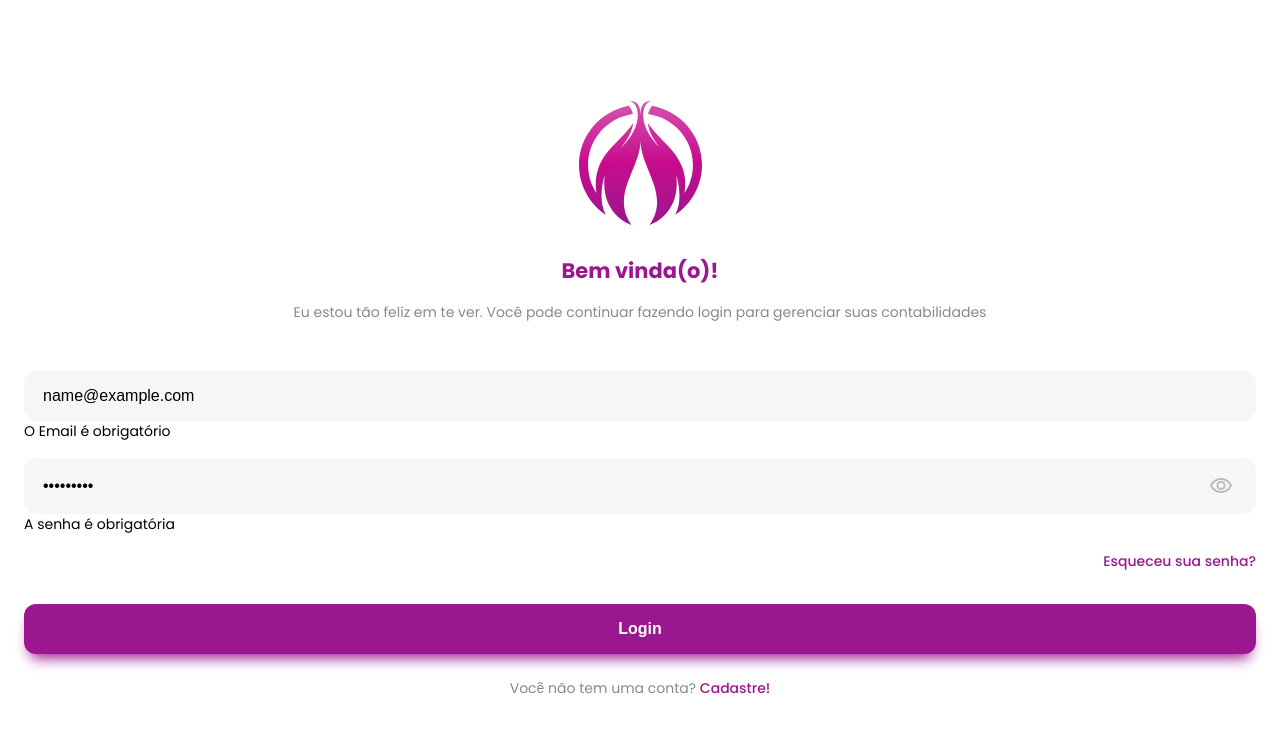
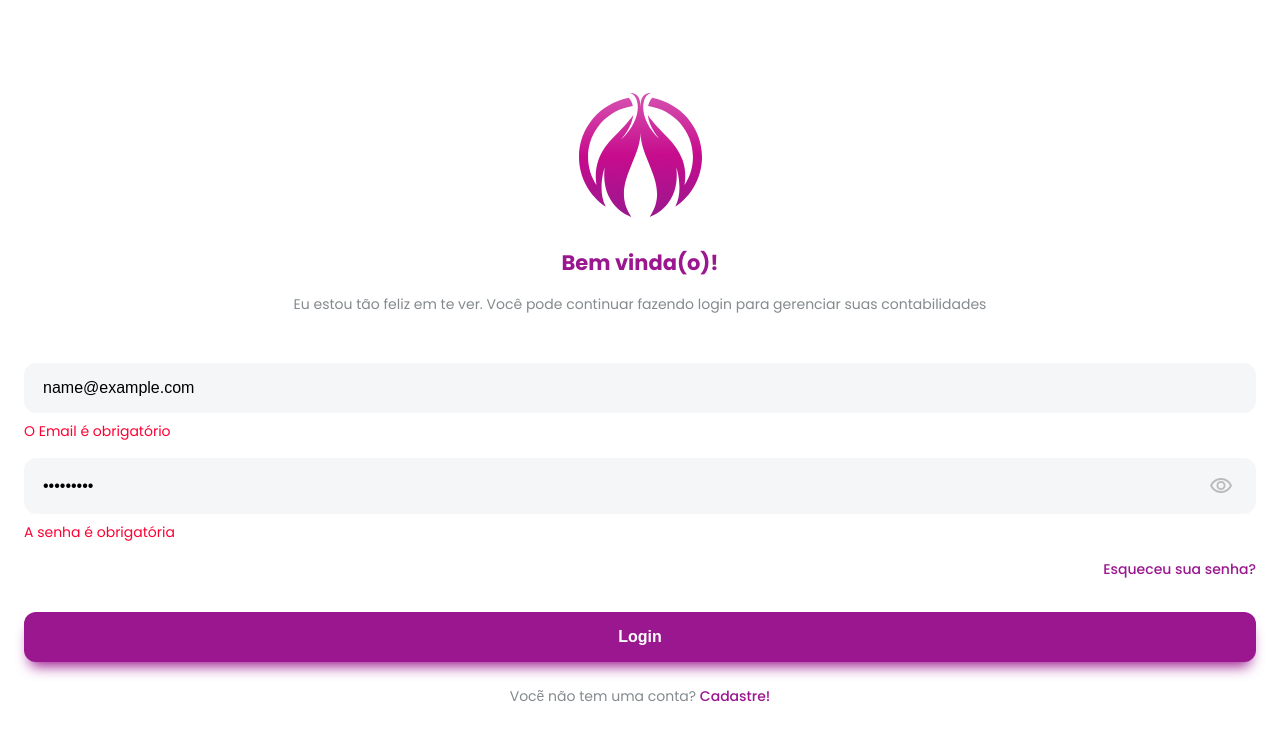
Before and after one commit to jadir-junior/cebs-frontend, an Angular app: page /login in a window 1280 px wide. Both pictures are taken after typing "name@example.com", "Sample123" into the empty fields and a click on the button "Login". Shown: the top 740 px of the page. Built offline with nearby package versions, Linux system fonts and the light colour scheme.

Commit message:
:construction: create component error

```diff
--- /dev/null
+++ b/src/app/components/external/error/error.component.ts
@@ -0,0 +1,15 @@
+import { Component } from '@angular/core'
+
+@Component({
+  selector: 'cebs-error',
+  template: ` <div class="error"><ng-content></ng-content></div> `,
+  styles: [
+    `
+      .error {
+        color: var(--text-error);
+        margin-top: 8px;
+      }
+    `,
+  ],
+})
+export class ErrorComponent {}
--- /dev/null
+++ b/src/app/modules/login/login.component.html
@@ -0,0 +1,50 @@
+<cebs-container>
+  <div class="wrapper-logo">
+    <cebs-logo></cebs-logo>
+  </div>
+  <cebs-title color="primary">Bem vinda(o)!</cebs-title>
+  <div class="wrapper-text">
+    <cebs-text>
+      Eu estou tão feliz em te ver. Você pode continuar fazendo login para gerenciar suas
+      contabilidades
+    </cebs-text>
+  </div>
+  <form [formGroup]="form" (submit)="onSubmit(form)" style="width: 100%">
+    <div class="wrapper-input">
+      <cebs-input type="email" placeholder="Email" formControlName="email"></cebs-input>
+      <cebs-error
+        *ngIf="((email.touched && email.dirty) || submitted) && email.errors?.['required']"
+      >
+        O Email é obrigatório
+      </cebs-error>
+      <cebs-error *ngIf="(email.touched || email.dirty) && email.errors?.['email']">
+        Informe um e-mail valido
+      </cebs-error>
+    </div>
+    <div class="wrapper-input">
+      <cebs-input
+        placeholder="Password"
+        formControlName="password"
+        [appendIcon]="showPassword ? 'visibility_off' : 'visibility'"
+        [type]="showPassword ? 'text' : 'password'"
+        (appendIconClickEvent)="toggleVisibility()"
+      ></cebs-input>
+      <cebs-error
+        *ngIf="(password.touched || submitted) && password.errors?.['required']"
+      >
+        A senha é obrigatória
+      </cebs-error>
+      <cebs-error *ngIf="password.touched && password.errors?.['invalidPassword']">
+        Password should have minimum 8 characters, at least 1 uppercase letter, 1
+        lowercase letter and 1 number
+      </cebs-error>
+    </div>
+    <div class="wrapper-link">
+      <cebs-link>Esqueceu sua senha?</cebs-link>
+    </div>
+    <cebs-button [block]="true" color="primary" type="submit"> Login </cebs-button>
+  </form>
+  <div class="wrapper-dont-have-account">
+    <cebs-text>Vocẽ não tem uma conta? <cebs-link>Cadastre!</cebs-link></cebs-text>
+  </div>
+</cebs-container>
--- a/src/app/modules/login/login.component.ts
+++ b/src/app/modules/login/login.component.ts
@@ -5,60 +5,7 @@ import { ValidationService } from 'src/app/common/validation.service'
 
 @Component({
   selector: 'app-login',
-  template: `
-    <cebs-container>
-      <div class="wrapper-logo">
-        <cebs-logo></cebs-logo>
-      </div>
-      <cebs-title color="primary">Bem vinda(o)!</cebs-title>
-      <div class="wrapper-text">
-        <cebs-text>
-          Eu estou tão feliz em te ver. Você pode continuar fazendo login para gerenciar
-          suas contabilidades
-        </cebs-text>
-      </div>
-      <form [formGroup]="form" (submit)="onSubmit(form)" style="width: 100%;">
-        <div class="wrapper-input">
-          <cebs-input
-            type="email"
-            placeholder="Email"
-            formControlName="email"
-          ></cebs-input>
-          <div
-            *ngIf="((email.touched && email.dirty) || submitted) && email.errors?.['required']"
-          >
-            O Email é obrigatório
-          </div>
-          <div *ngIf="(email.touched || email.dirty) && email.errors?.['email']">
-            Informe um e-mail valido
-          </div>
-        </div>
-        <div class="wrapper-input">
-          <cebs-input
-            placeholder="Password"
-            formControlName="password"
-            [appendIcon]="showPassword ? 'visibility_off' : 'visibility'"
-            [type]="showPassword ? 'text' : 'password'"
-            (appendIconClickEvent)="toggleVisibility()"
-          ></cebs-input>
-          <div *ngIf="(password.touched || submitted) && password.errors?.['required']">
-            A senha é obrigatória
-          </div>
-          <div *ngIf="password.touched && password.errors?.['invalidPassword']">
-            Password should have minimum 8 characters, at least 1 uppercase letter, 1
-            lowercase letter and 1 number
-          </div>
-        </div>
-        <div class="wrapper-link">
-          <cebs-link>Esqueceu sua senha?</cebs-link>
-        </div>
-        <cebs-button [block]="true" color="primary" type="submit"> Login </cebs-button>
-      </form>
-      <div class="wrapper-dont-have-account">
-        <cebs-text>Vocẽ não tem uma conta? <cebs-link>Cadastre!</cebs-link></cebs-text>
-      </div>
-    </cebs-container>
-  `,
+  templateUrl: 'login.component.html',
   styleUrls: ['login.component.scss'],
 })
 export class LoginComponent {
--- a/src/app/shared-components.module.ts
+++ b/src/app/shared-components.module.ts
@@ -1,5 +1,6 @@
 import { ButtonModule } from './components/external/button/button.module'
 import { ContainerModule } from './components/external/container/container.module'
+import { ErrorModule } from './components/external/error/error.module'
 import { InputModule } from './components/external/input/input.module'
 import { LinkModule } from './components/external/link/link.module'
 import { LogoModule } from './components/internal/logo/logo.module'
@@ -15,6 +16,7 @@ const modules = [
   ButtonModule,
   InputModule,
   LinkModule,
+  ErrorModule,
 ]
 
 @NgModule({
--- a/src/styles.scss
+++ b/src/styles.scss
@@ -7,6 +7,8 @@
   --text-dark-gray: #848a8d;
 
   --text-black: #1b262c;
+
+  --text-error: #ff0033;
 
   --background-input: #f5f6f8;
 }
```
Also changed, not shown: src/app/components/external/error/error.module.ts (added, +10 -0 lines), 1 other file (tests, documents, lock files or other folders).
